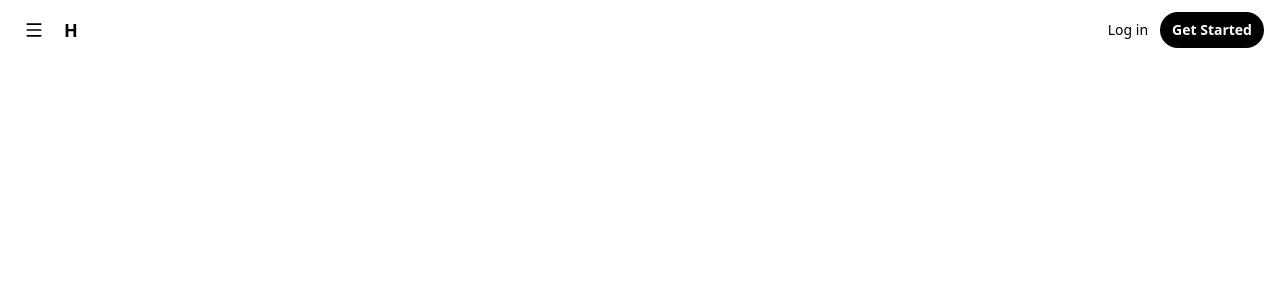
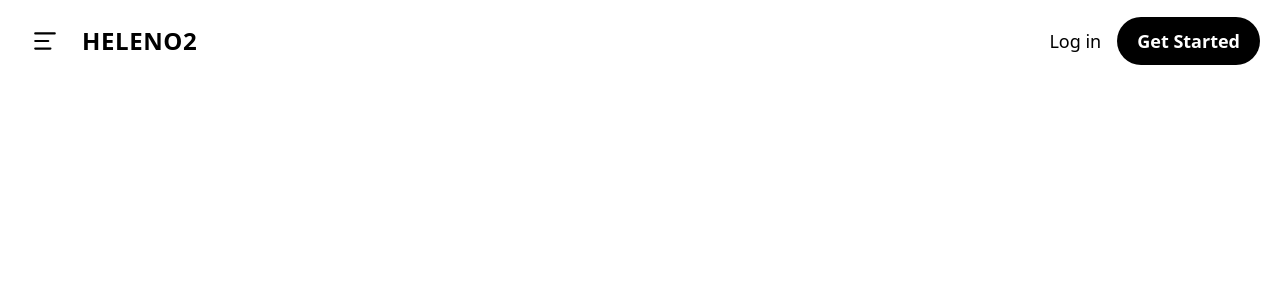
Before and after one commit to SuddalaPavanKalyan/foryou, a React (Vite) app: page / in a window 1280 px wide. Shown: the top 300 px of the page. Built offline with nearby package versions, Linux system fonts and the light colour scheme.

Commit message:
Initial commit

```diff
--- a/src/App.tsx
+++ b/src/App.tsx
@@ -1,4 +1,4 @@
-import { Menu, X } from "lucide-react";
+import { AlignLeft, X } from "lucide-react";
 import type React from "react";
 import { useState } from "react";
 
@@ -8,24 +8,26 @@ const App: React.FC = () => {
 
   return (
     <div>
-      <header className="flex items-center justify-between px-4 py-3 bg-white">
+      <header className="flex items-center justify-between px-5 py-4 bg-white">
         <div className="flex items-center gap-3">
           <button
-            className="p-2 rounded-full hover:bg-black/5 active:scale-95 transition"
+            className="p-3 rounded-full hover:bg-black/5 active:scale-95 transition"
             onClick={toggle}
           >
-            <Menu size={20} />
+            <AlignLeft size={26} />
           </button>
 
-          <div className="font-bold text-lg tracking-wide uppercase">H</div>
+          <div className="font-bold text-2xl tracking-wide uppercase">
+            Heleno2
+          </div>
         </div>
 
-        <div className="flex items-center gap-3">
-          <button className="text-sm font-medium hover:opacity-70 transition">
+        <div className="flex items-center gap-4">
+          <button className="text-lg font-medium hover:opacity-70 transition">
             Log in
           </button>
 
-          <button className="bg-black text-white rounded-full px-3 py-2 text-sm font-semibold active:scale-95 transition">
+          <button className="bg-black text-white rounded-full px-5 py-2.5 text-lg font-semibold active:scale-95 transition">
             Get Started
           </button>
         </div>
```
